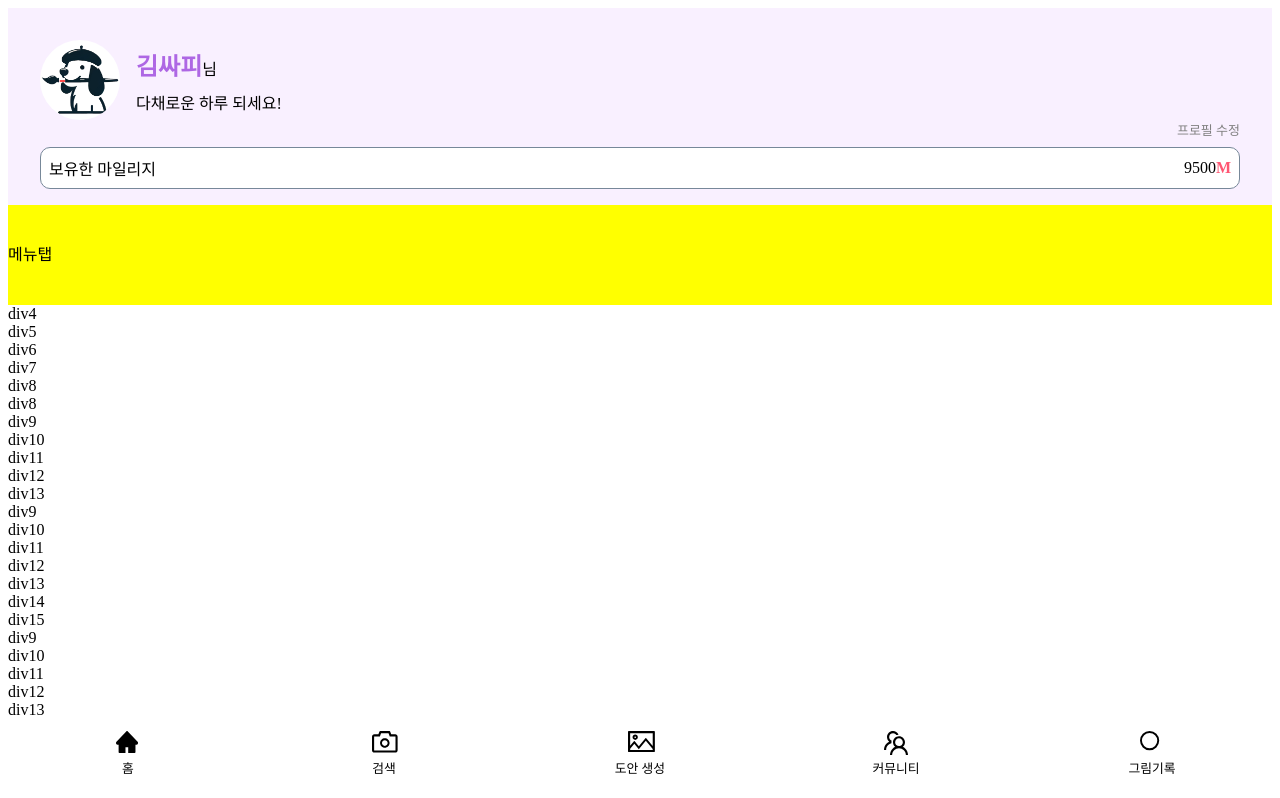
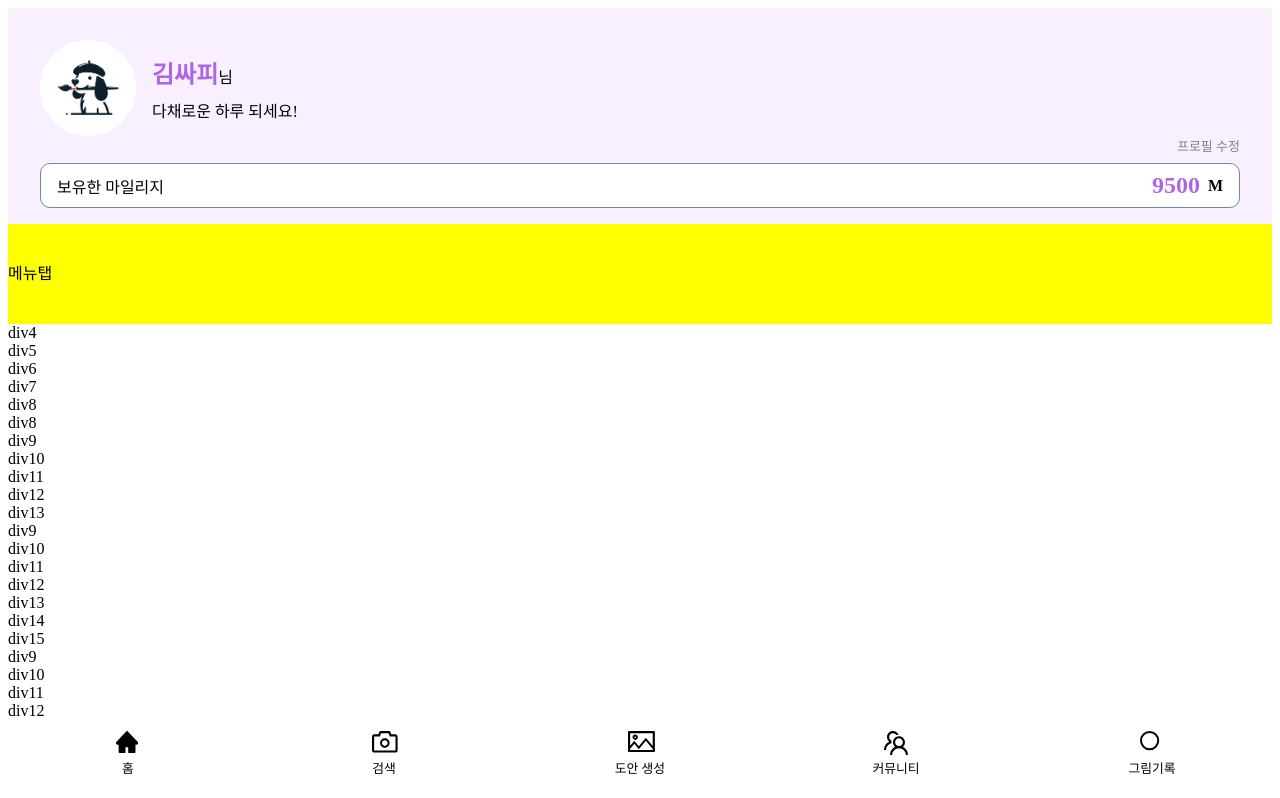
Before and after one commit to brush-buddy/brush-buddy, a Vue app in the folder Frontend/brush-buddy/: page /diary in a window 1280 px wide. Shown: the top 798 px of the page. Built offline with nearby package versions, Linux system fonts and the light colour scheme.

Commit message:
fix: 정렬 수정

```diff
--- a/Frontend/brush-buddy/src/App.vue
+++ b/Frontend/brush-buddy/src/App.vue
@@ -11,7 +11,6 @@ import CommunityListview from "./views/CommunityListview.vue";
     <div class="contentWrapper">
         <RouterView/>
         <NavigationComponent />
-        <CommunityListview></CommunityListview>
     </div>
   </div>
 
--- a/Frontend/brush-buddy/src/components/Diary/ComponentProfile.vue
+++ b/Frontend/brush-buddy/src/components/Diary/ComponentProfile.vue
@@ -18,7 +18,7 @@
             보유한 마일리지
         </div>
         <div id="amount">
-            <div>
+            <div id="num">
                 9500
             </div>
             <div id="M">
@@ -47,9 +47,10 @@
 #profile-avartar {
     border-radius: 50%;
     background-color: #ffffff;
-    width: 5rem;
-    height: 5rem;
+    width: 4rem;
+    height: 4rem;
     margin-right: 1rem;
+    padding:1rem;
     overflow: hidden;
     > img {
         width:100%;
@@ -76,23 +77,28 @@
     font-size: small;
 }
 #milage {
-    display: flex;
     border-style: solid;
     border-width: thin;
     border-color: lightslategray;
     background-color: #ffffff;
     border-radius: 10px;
-    padding: 0.5rem;
+    padding: 0.5rem 1rem 0.5rem;
     margin-top: 0.5rem;
+    display: flex;
     justify-content: space-between;
+    align-items: center;
 }
 #amount{
+    font-weight: bold;
+    justify-content: center;
     display: flex;
-    justify-content: center;
     align-items: center;
 }
+#num{
+    font-size: 1.5rem;
+    color: #ae67e4;
+}
 #M{
-    color: #FF5773;
-    font-weight: bold;
+    padding-left: 0.5rem;
 }
 </style>
```
